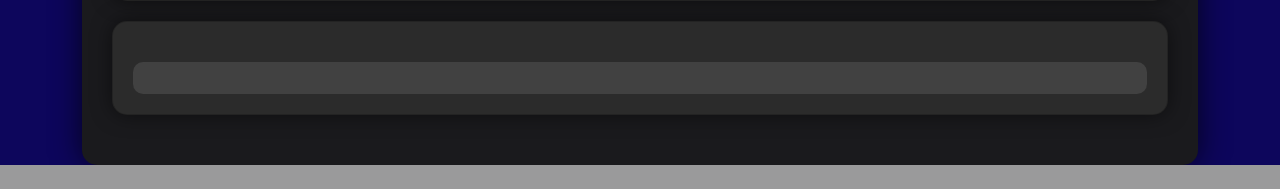
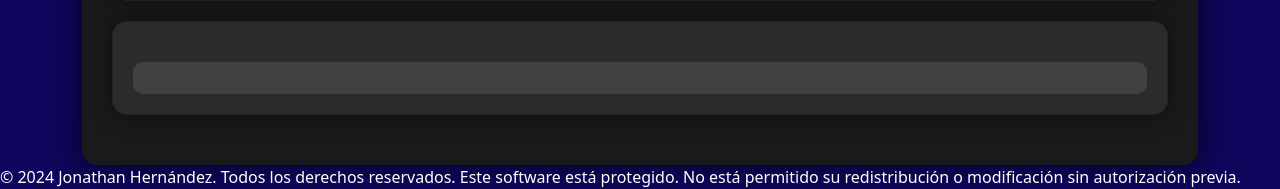
Before and after one commit to Jona163/Rutas_GPS_v.2, a Flask app: page / in a window 1280 px wide. Shown: the part 745-934 px from the top of the page. Before the commit the page ends 910 px from the top, so only its background shows below. Run offline with Flask 3, Linux system fonts and the light colour scheme; some libraries are stand-ins or nearby versions.

Commit message:
Update index.html

```diff
--- a/templates/index.html
+++ b/templates/index.html
@@ -226,5 +226,9 @@ Este software está protegido por leyes de derechos de autor. No está permitido
     <script src="https://cdn.jsdelivr.net/npm/@popperjs/core@2.11.6/dist/umd/popper.min.js"></script>
     <script src="https://cdn.jsdelivr.net/npm/bootstrap@5.3.0/dist/js/bootstrap.min.js"></script>
     <script src="https://maps.googleapis.com/maps/api/js?key=&callback=initMap" async defer></script>
+    <div class="copyright-watermark">
+  © 2024 Jonathan Hernández. Todos los derechos reservados.
+  Este software está protegido. No está permitido su redistribución o modificación sin autorización previa.
+</div>
 </body>
 </html>
```
